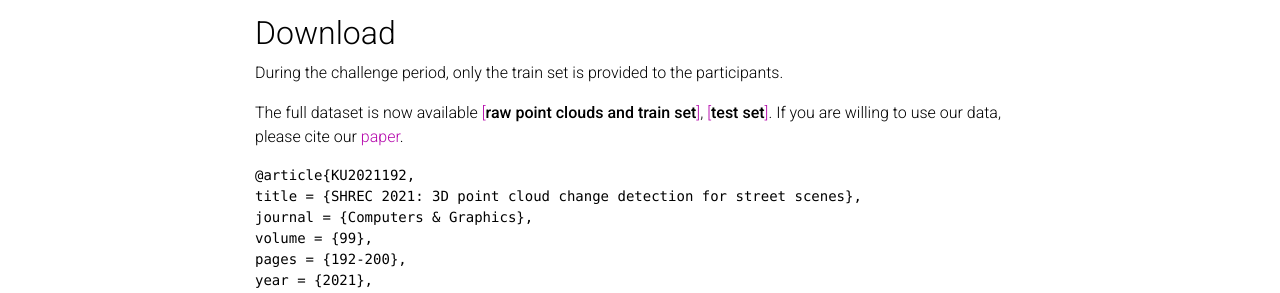
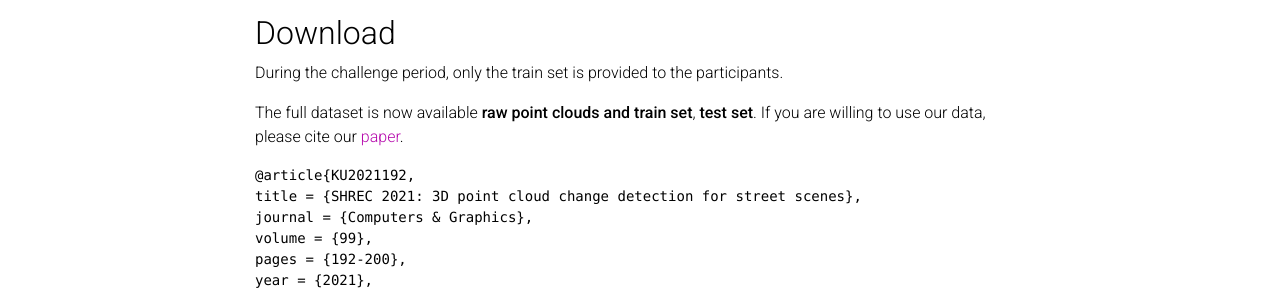
Before and after one commit to kutao207/kutao207.github.io, a Jekyll site: the page built from _pages/home.md, in a window 1280 px wide and 900 px high, scrolled down 2568 px. Shown: the part 157-450 px from the top of the window. Built offline with Jekyll 4.4.1, drawn with Linux system fonts in a browser that asks for light colours; nearby versions of some CDN libraries; emoji names are drawn with the system emoji font; a style sheet for code colours, icons or effects is not loaded.

````diff
--- a/_pages/home.md
+++ b/_pages/home.md
@@ -113,7 +113,7 @@ A total of 78 scenes with varying numbers of points of interest are included in
 
 During the challenge period, only the train set is provided to the participants.
 
-The full dataset is now available [[**raw point clouds and train set**]](https://drive.google.com/drive/folders/1SVc4fXt5sZBZgqu1ko7xmB9y383H6c9A?usp=sharing), [[**test set**]](https://drive.google.com/drive/folders/1qZvDq-n6qrrRSwa7OKinUiq3JzsHG50z?usp=sharing). If you are willing to use our data, please cite our [paper](https://www.sciencedirect.com/science/article/abs/pii/S0097849321001369).
+The full dataset is now available [**raw point clouds and train set**](https://drive.google.com/drive/folders/1SVc4fXt5sZBZgqu1ko7xmB9y383H6c9A?usp=sharing), [**test set**](https://drive.google.com/drive/folders/1qZvDq-n6qrrRSwa7OKinUiq3JzsHG50z?usp=sharing). If you are willing to use our data, please cite our [paper](https://www.sciencedirect.com/science/article/abs/pii/S0097849321001369).
 
 ```bib
 @article{KU2021192,
````
